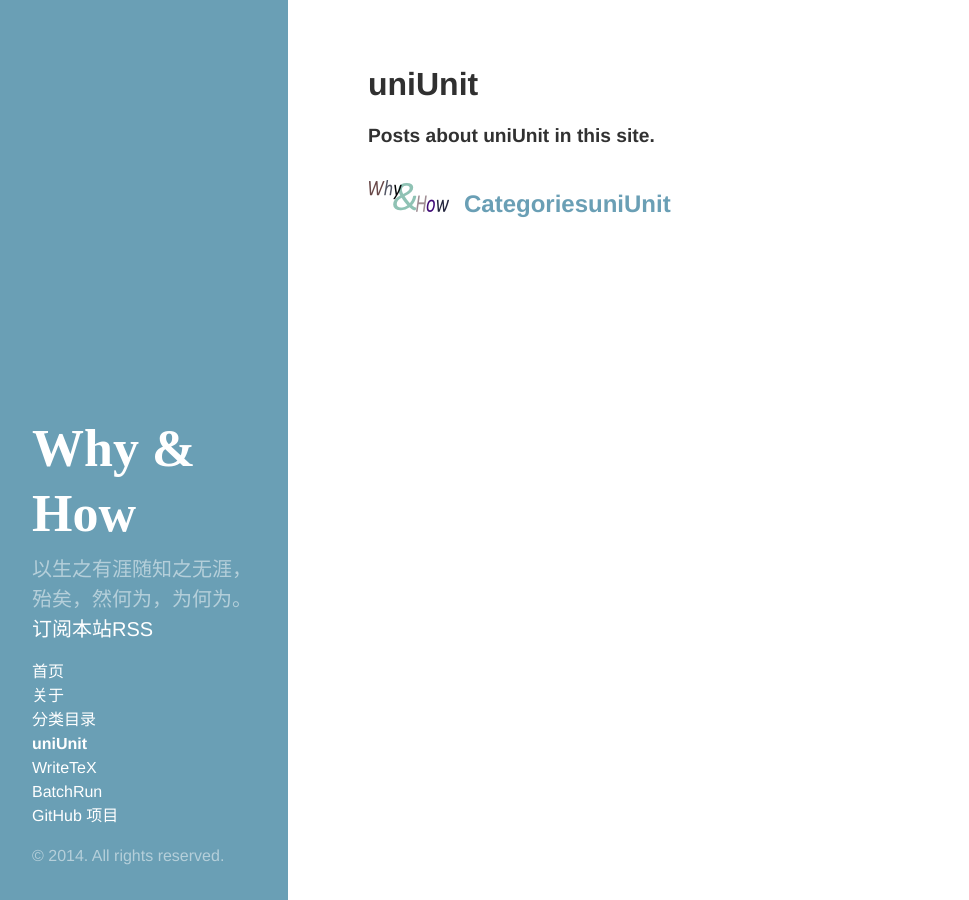
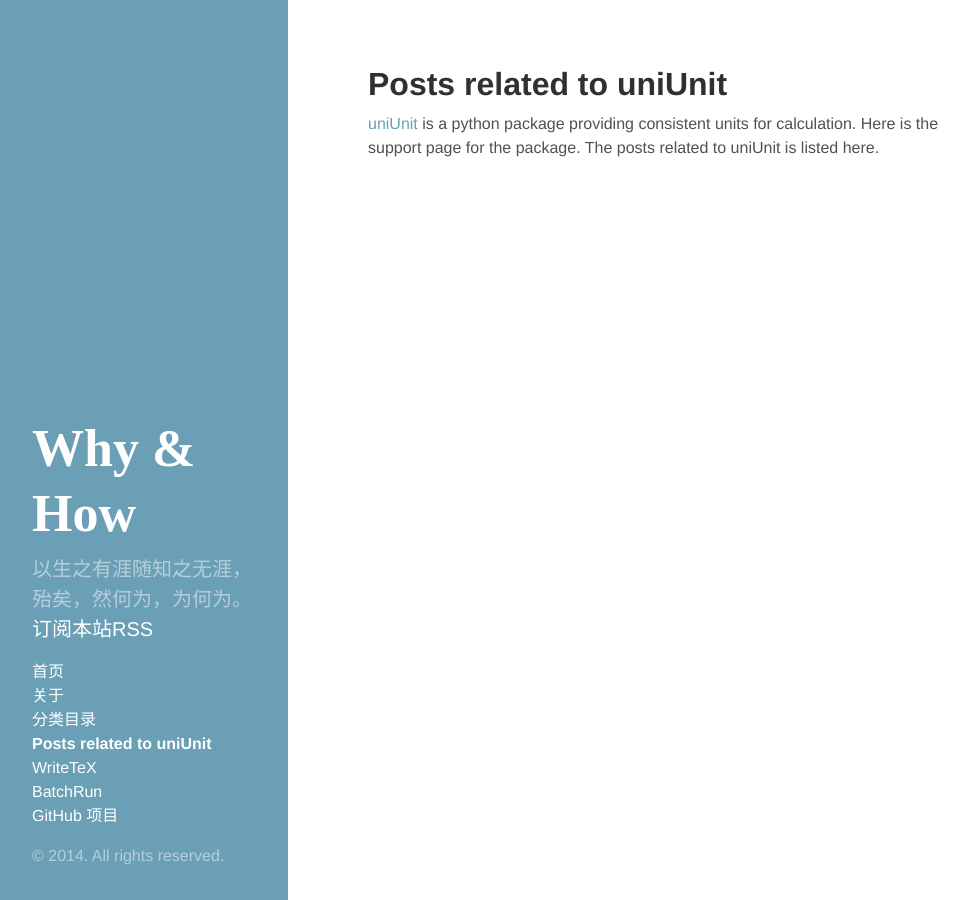
Before and after one commit to wanglongqi/wanglongqi.github.io, a Jekyll site: the page built from uniUnit.md, in a window 1280 px wide. Shown: the whole page, without its empty margins (0-969 px from the left). Built offline with Jekyll 4.4.1, drawn with Linux system fonts in a browser that asks for light colours; comment, search, counter and statistics services are not loaded; grey boxes are pictures that could not be loaded.

Commit message:
no message

```diff
--- a/uniUnit.md
+++ b/uniUnit.md
@@ -1,11 +1,12 @@
 ---
 layout: page
-title: uniUnit
+title: Posts related to uniUnit
 slug: uniUnit
 ---
-### Posts about uniUnit in this site.
+[uniUnit](https://github.com/wanglongqi/uniUnit) is a python package providing consistent units for calculation. Here is the support page for the package. The posts related to uniUnit is listed here.
+
 <ul>
-{% for category in site.categories.uniUnit %}
+{% for category in site.categories[uniUnit] %}
   <li class="arcat"><a name="{{ category | first }}">{{ category | first }}</a>
     <ul class="arpost">
     {% for posts in category %}
```
